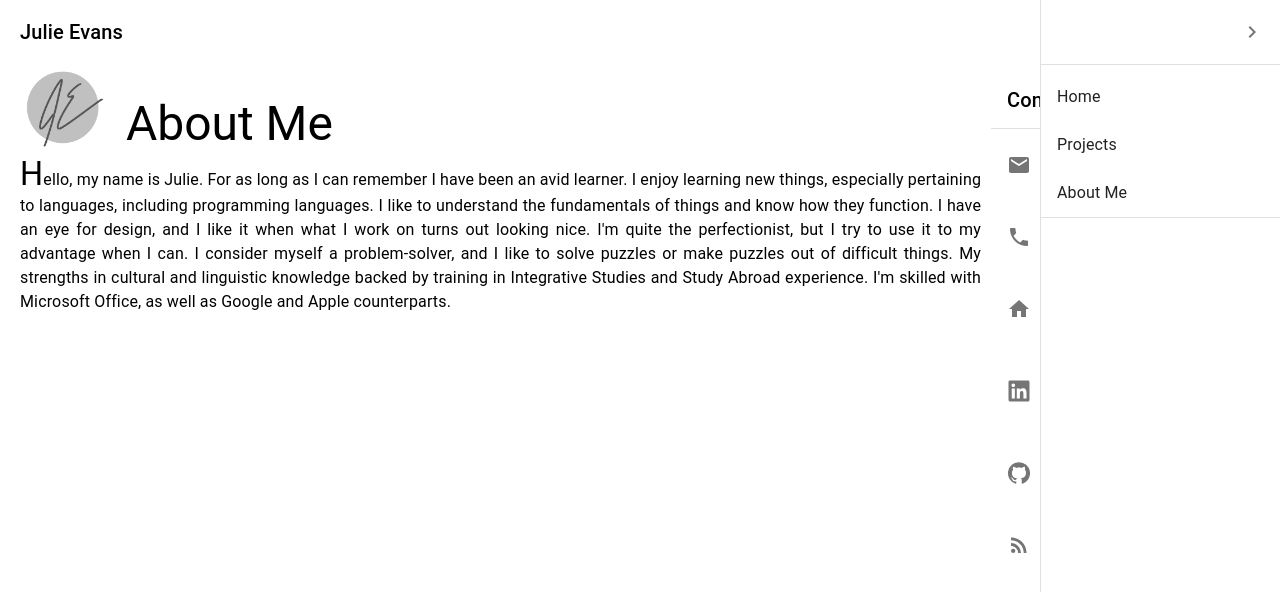
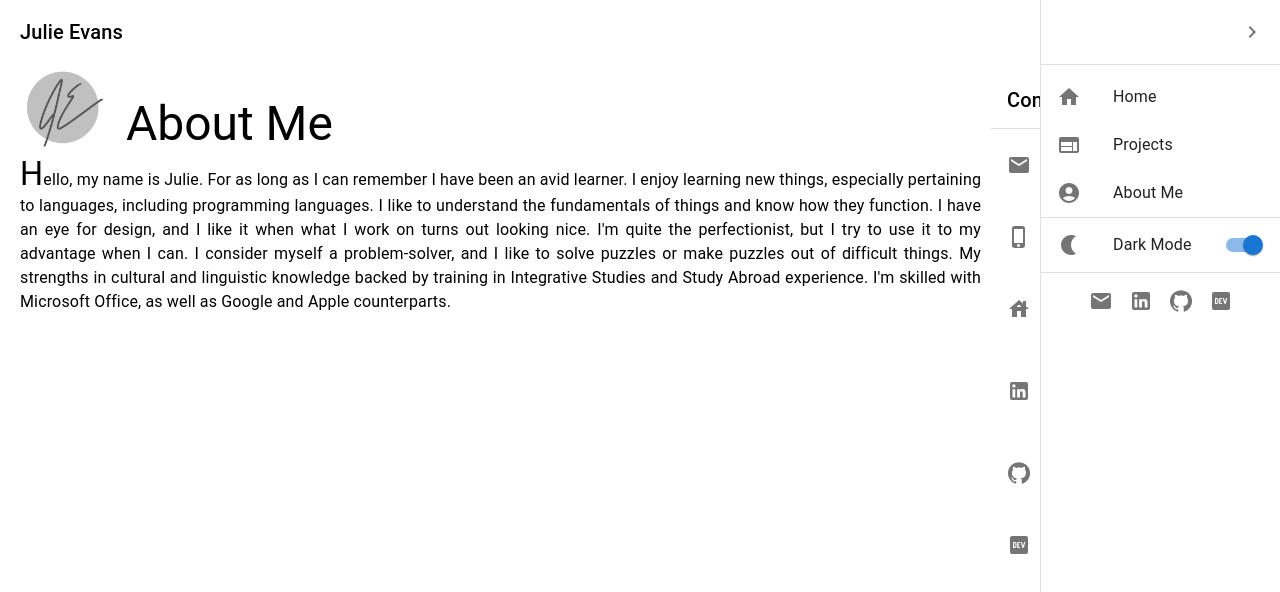
Before and after one commit to mailauki/portfolio-v1, a React (Create React App) app: page /about-me in a window 1280 px wide. Both pictures are taken after a click on the button "menu-open". Shown: the top 592 px of the page. Built offline with nearby package versions, Linux system fonts and the light colour scheme.

Commit message:
Updated icons

```diff
--- a/src/components/Header.js
+++ b/src/components/Header.js
@@ -1,9 +1,17 @@
 import { useState } from 'react';
 import { Link } from 'react-router-dom';
 import { styled } from '@mui/material/styles';
-import { List, ListItem, ListItemButton, ListItemText, Drawer, Toolbar, IconButton, Typography, Divider, Box } from '@mui/material';
+import { List, ListItem, ListItemButton, ListItemIcon, ListItemText, Drawer, IconButton, Typography, Divider, Box, Switch, Link as Anchor } from '@mui/material';
 import MenuIcon from '@mui/icons-material/Menu';
 import ChevronRightIcon from '@mui/icons-material/ChevronRight';
+import HomeIcon from '@mui/icons-material/Home';
+import WebIcon from '@mui/icons-material/Web';
+import AccountCircleIcon from '@mui/icons-material/AccountCircle';
+import EmailIcon from '@mui/icons-material/Email';
+import LinkedInIcon from '@mui/icons-material/LinkedIn';
+import GitHubIcon from '@mui/icons-material/GitHub';
+import DevIcon from '@mui/icons-material/LogoDev';
+import NightlightIcon from '@mui/icons-material/Nightlight';
 
 const drawerWidth = 240
 
@@ -25,6 +33,21 @@ function Header() {
 
   const handleDrawerClose = () => {
     setOpen(false)
+  }
+
+  const [checked, setChecked] = useState(['dark'])
+
+  const handleToggle = (value) => () => {
+    const currentIndex = checked.indexOf(value);
+    const newChecked = [...checked];
+
+    if (currentIndex === -1) {
+      newChecked.push(value);
+    } else {
+      newChecked.splice(currentIndex, 1);
+    }
+
+    setChecked(newChecked);
   }
 
   return (
@@ -74,20 +97,78 @@ function Header() {
         <List>
           <ListItem disablePadding>
             <ListItemButton compontent={Link} to="/">
+              <ListItemIcon>
+                <HomeIcon />
+              </ListItemIcon>
               <ListItemText primary="Home" />
             </ListItemButton>
           </ListItem>
           <ListItem disablePadding>
             <ListItemButton compontent={Link} to="/projects">
+              <ListItemIcon>
+                <WebIcon />
+              </ListItemIcon>
               <ListItemText primary="Projects" />
             </ListItemButton>
           </ListItem>
           <ListItem disablePadding>
             <ListItemButton compontent={Link} to="/about-me">
+              <ListItemIcon>
+                <AccountCircleIcon />
+              </ListItemIcon>
               <ListItemText primary="About Me" />
             </ListItemButton>
           </ListItem>
           <Divider />
+          <ListItem>
+            <ListItemIcon>
+              <NightlightIcon />
+            </ListItemIcon>
+            <ListItemText primary="Dark Mode" />
+            <Switch
+              edge="end"
+              onChange={handleToggle('dark')}
+              checked={checked.indexOf('dark') !== -1}
+              inputProps={{
+                'aria-labelledby': 'switch-dark-mode',
+              }}
+            />
+          </ListItem>
+          <Divider />
+          <ListItem sx={{ justifyContent: "center" }}>
+            <IconButton
+              component={Anchor}
+              href="mailto:juliemevans17@gmail.com"
+              target="_blank"
+              underline="hover"
+            >
+              <EmailIcon />
+            </IconButton>
+            <IconButton
+              component={Anchor}
+              href="https://linkedin.com/in/julie-evans-38144180"
+              target="_blank"
+              underline="hover"
+            >
+              <LinkedInIcon />
+            </IconButton>
+            <IconButton
+              component={Anchor}
+              href="https://github.com/mailauki"
+              target="_blank"
+              underline="hover"
+            >
+              <GitHubIcon />
+            </IconButton>
+            <IconButton
+              component={Anchor}
+              href="https://dev.to/mailauki"
+              target="_blank"
+              underline="hover"
+            >
+              <DevIcon />
+            </IconButton>
+          </ListItem>
         </List>
       </Drawer>
     </div>
--- a/src/pages/AboutMe.js
+++ b/src/pages/AboutMe.js
@@ -1,11 +1,13 @@
+// import { Link } from 'react-router-dom';
 import Logo from '../images/JE-logo.png';
-import { List, ListItem, ListSubheader, ListItemIcon, ListItemText, Typography, Avatar, Divider, SvgIcon } from '@mui/material';
+import { List, ListItem, ListSubheader, ListItemIcon, ListItemText, Typography, Avatar, Divider, Link } from '@mui/material';
 import { createTheme, responsiveFontSizes, ThemeProvider } from '@mui/material/styles';
 import EmailIcon from '@mui/icons-material/Email';
-import PhoneIcon from '@mui/icons-material/Phone';
-import HomeIcon from '@mui/icons-material/Home';
+import PhoneIphoneIcon from '@mui/icons-material/PhoneIphone';
+import HouseIcon from '@mui/icons-material/House';
+import LinkedInIcon from '@mui/icons-material/LinkedIn';
 import GitHubIcon from '@mui/icons-material/GitHub';
-import RssFeedIcon from '@mui/icons-material/RssFeed';
+import DevIcon from '@mui/icons-material/LogoDev';
 
 let theme = createTheme()
 theme = responsiveFontSizes(theme)
@@ -30,46 +32,109 @@ function AboutMe() {
           </div>
           <List>
             <ListItem>
-              <ListItemText primary={<Typography variant="h6">Contact</Typography>} />
+              <ListItemText
+                primary={<Typography variant="h6">Contact</Typography>}
+              />
             </ListItem>
             <Divider />
             <ListItem>
               <ListItemIcon>
                 <EmailIcon />
               </ListItemIcon>
-              <ListItemText primary="Email" secondary="juliemevans17@gmail.com" />
+              <ListItemText
+                primary="Email"
+                secondary={
+                  <Link
+                    href="mailto:juliemevans17@gmail.com"
+                    target="_blank"
+                    color="inherit"
+                    underline="hover"
+                  >
+                    juliemevans17@gmail.com
+                  </Link>
+                }
+              />
             </ListItem>
             <ListItem>
               <ListItemIcon>
-                <PhoneIcon />
+                <PhoneIphoneIcon />
               </ListItemIcon>
-              <ListItemText primary="Phone" secondary="(713) 447 - 0724" />
+              <ListItemText
+                primary="Phone"
+                secondary={
+                  <Link
+                    href="tel:7134470724"
+                    target="_blank"
+                    color="inherit"
+                    underline="hover"
+                  >
+                    (713) 447 - 0724
+                  </Link>
+                }
+              />
             </ListItem>
             <ListItem>
               <ListItemIcon>
-                <HomeIcon />
+                <HouseIcon />
               </ListItemIcon>
-              <ListItemText primary="Address" secondary="Kilgore, TX 75442" />
+              <ListItemText
+                primary="Address"
+                secondary="Kilgore, TX 75442"
+              />
             </ListItem>
             <ListItem>
               <ListItemIcon>
-                <SvgIcon viewBox="0 0 448 512">
-                  <path d="M416 32H31.9C14.3 32 0 46.5 0 64.3v383.4C0 465.5 14.3 480 31.9 480H416c17.6 0 32-14.5 32-32.3V64.3c0-17.8-14.4-32.3-32-32.3zM135.4 416H69V202.2h66.5V416zm-33.2-243c-21.3 0-38.5-17.3-38.5-38.5S80.9 96 102.2 96c21.2 0 38.5 17.3 38.5 38.5 0 21.3-17.2 38.5-38.5 38.5zm282.1 243h-66.4V312c0-24.8-.5-56.7-34.5-56.7-34.6 0-39.9 27-39.9 54.9V416h-66.4V202.2h63.7v29.2h.9c8.9-16.8 30.6-34.5 62.9-34.5 67.2 0 79.7 44.3 79.7 101.9V416z" />
-                </SvgIcon>
+                <LinkedInIcon />
               </ListItemIcon>
-              <ListItemText primary="LinkedIn" secondary="https://linkedin.com/in/julie-evans-38144180" />
+              <ListItemText
+                primary="LinkedIn"
+                secondary={
+                  <Link
+                    href="https://linkedin.com/in/julie-evans-38144180"
+                    target="_blank"
+                    color="inherit"
+                    underline="hover"
+                  >
+                    https://linkedin.com/in/julie-evans-38144180
+                  </Link>
+                }
+              />
             </ListItem>
             <ListItem>
               <ListItemIcon>
                 <GitHubIcon />
               </ListItemIcon>
-              <ListItemText primary="GitHub" secondary="https://github.com/mailauki" />
+              <ListItemText
+                primary="GitHub"
+                secondary={
+                  <Link
+                    href="https://github.com/mailauki"
+                    target="_blank"
+                    color="inherit"
+                    underline="hover"
+                  >
+                    https://github.com/mailauki
+                  </Link>
+                }
+              />
             </ListItem>
             <ListItem>
               <ListItemIcon>
-                <RssFeedIcon />
+                <DevIcon />
               </ListItemIcon>
-              <ListItemText primary="Blog" secondary="https://dev.to/mailauki" />
+              <ListItemText
+                primary="Blog"
+                secondary={
+                  <Link
+                    href="https://dev.to/mailauki"
+                    target="_blank"
+                    color="inherit"
+                    underline="hover"
+                  >
+                    https://dev.to/mailauki
+                  </Link>
+                }
+              />
             </ListItem>
           </List>
         </div>
```
